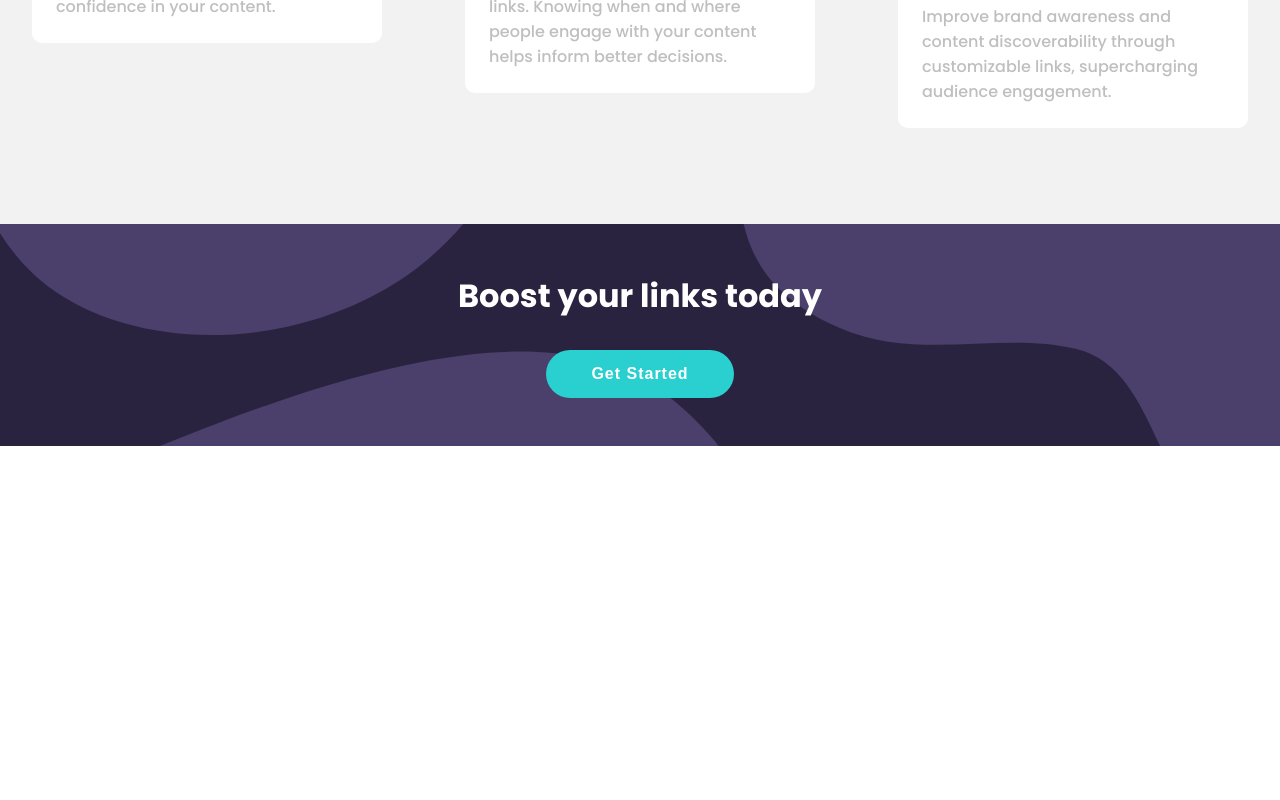
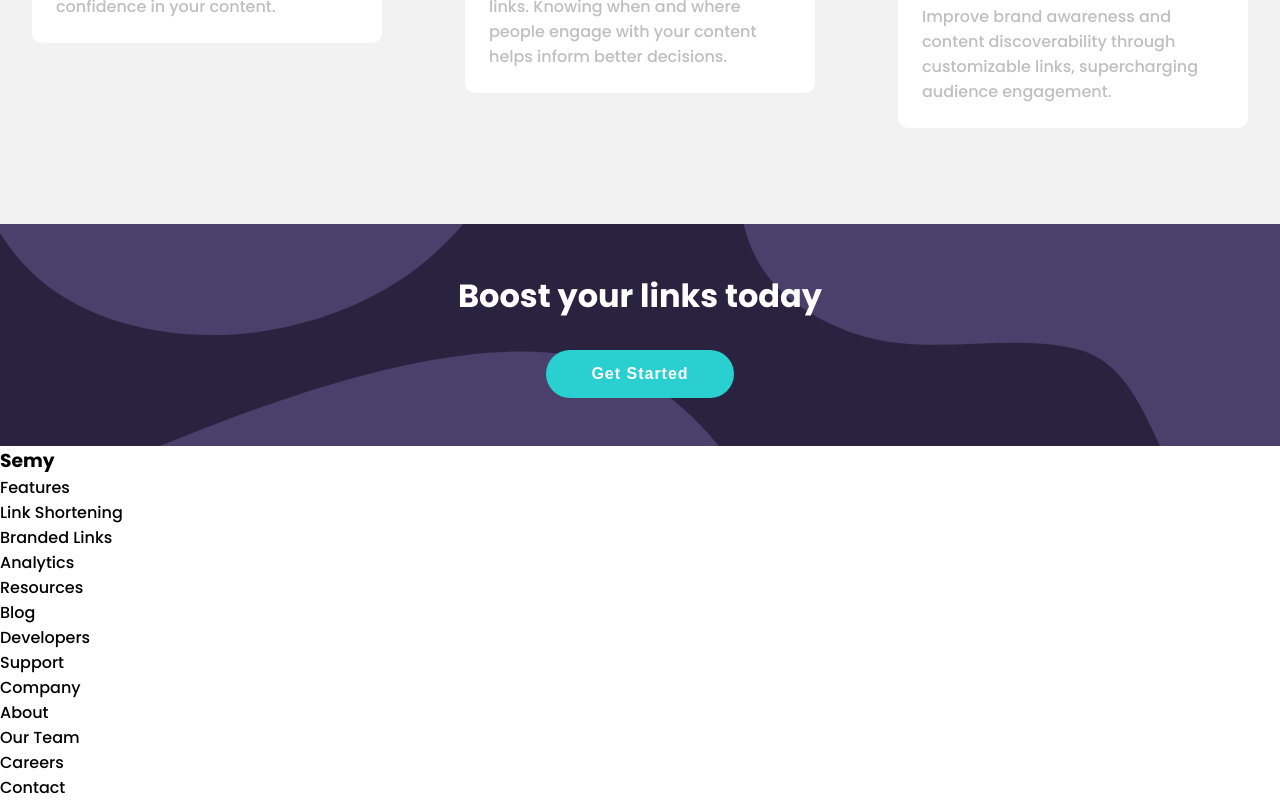
Before and after one commit to OlaleyeFisayo/url_shortening, a Vue app in the folder client/: page / in a window 1280 px wide. Shown: the part 1237-2037 px from the top of the page. Before the commit the page ends 1683 px from the top, so only its background shows below. Built offline with nearby package versions, Linux system fonts and the light colour scheme.

Commit message:
Footer Setup

```diff
--- a/client/src/App.vue
+++ b/client/src/App.vue
@@ -5,6 +5,7 @@ import Form from "./components/Form.vue";
 import Advanced from "./components/Advanced.vue";
 import UrlContainer from "./components/UrlContainer.vue";
 import Boost from "./components/Boost.vue";
+import Footer from "./components/Footer.vue";
 </script>
 
 <template>
@@ -14,4 +15,5 @@ import Boost from "./components/Boost.vue";
   <UrlContainer />
   <Advanced />
   <Boost />
+  <Footer />
 </template>
--- a/client/src/components/Footer.vue
+++ b/client/src/components/Footer.vue
@@ -0,0 +1,35 @@
+<script setup></script>
+
+<template>
+  <section id="footer">
+    <section class="footer-content">
+      <h1>Semy</h1>
+
+      <div class="routes">
+        <ul class="route">
+          <li>Features</li>
+          <li>Link Shortening</li>
+          <li>Branded Links</li>
+          <li>Analytics</li>
+        </ul>
+        <ul class="route">
+          <li>Resources</li>
+          <li>Blog</li>
+          <li>Developers</li>
+          <li>Support</li>
+        </ul>
+        <ul class="route">
+          <li>Company</li>
+          <li>About</li>
+          <li>Our Team</li>
+          <li>Careers</li>
+          <li>Contact</li>
+        </ul>
+      </div>
+
+
+    </section>
+  </section>
+</template>
+
+<style lang="scss" scoped></style>
```
